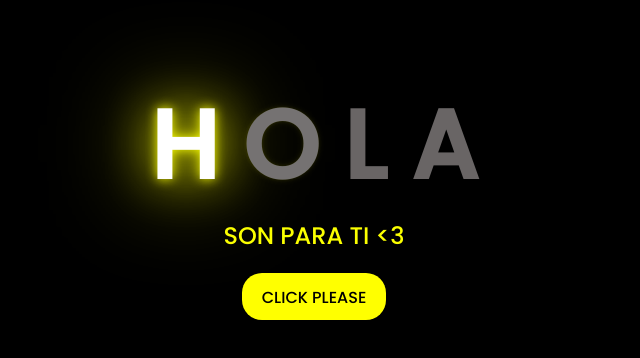
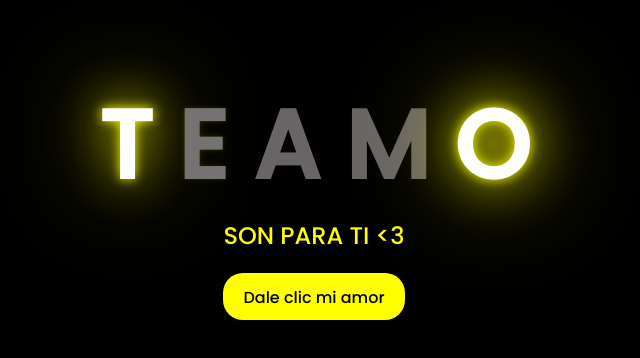
Before and after one commit to alfonso1031/flowersK, a plain HTML site: page Index.html in a window 1280 px wide. Shown: the part 212-570 px from the top of the page, without its empty margins (334-974 px from the left). Drawn offline with Linux system fonts and the light colour scheme.

Commit message:
ahora si

```diff
--- a/Index.html
+++ b/Index.html
@@ -6,15 +6,17 @@
     <meta name="viewport" content="width=device-width, initial-scale=1.0">
     <link rel="stylesheet" href="DATOS/css/style.css">
     <link rel="icon" href="DATOS/img/flowers.png" type="image/x-icon">
-    <title>FLORES</title>
+    <title>FLORES PARA MI NIÑA</title>
 </head>
 <body>
     <div class="greetings">
 
-        <span>H</span>
+        <span>T</span>
+        <span>E</span>
+        <span> </span>
+        <span>A</span>
+        <span>M</span>
         <span>O</span>
-        <span>L</span>
-        <span>A</span>
     </div>
     <div class="greetings">
         <span></span>
@@ -29,7 +31,7 @@
     </div>
     <div class="button">
         <button>
-            <a href="DATOS/FLORES.html">CLICK PLEASE</a>
+            <a href="DATOS/FLORES.html">Dale clic mi amor</a>
         </button>
     </div>
 </body>
```
